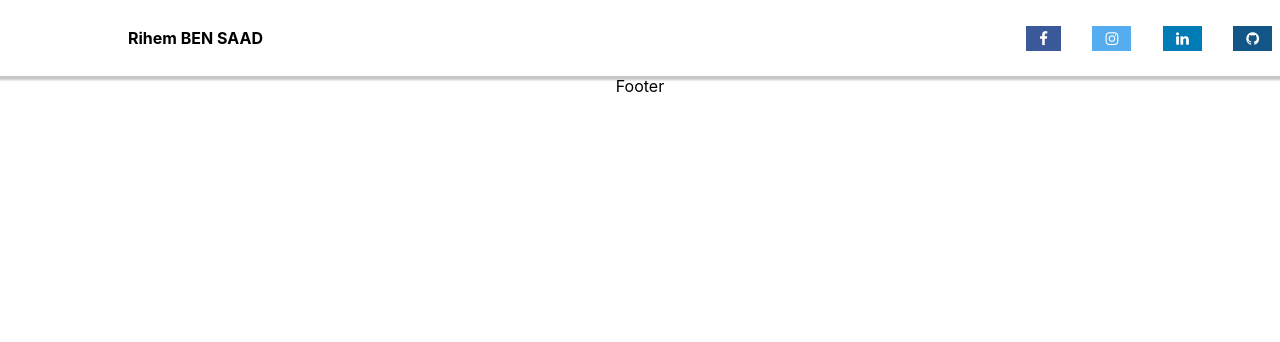
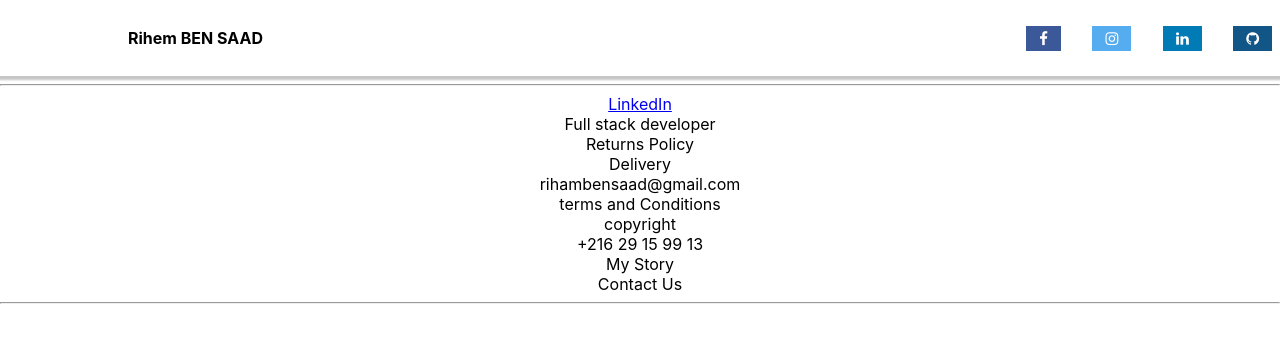
Before and after one commit to rihem-bensaad/Portfolio, a React (Create React App) app: page / in a window 1280 px wide. Shown: the top 342 px of the page. Built offline with nearby package versions, Linux system fonts and the light colour scheme.

Commit message:
footer html

```diff
--- a/src/components/Footer.tsx
+++ b/src/components/Footer.tsx
@@ -1,8 +1,45 @@
 import react from "react"
 export default function Footer() {
     return (
-        <section>
-            Footer
+        <section className="footer">
+            <hr className="footer-separator"/>
+            <section className="footer-social-media">
+                <a href="#" target="_blank" rel="noopener noreferrer">LinkedIn</a>
+            </section>
+            <section>
+                <section className="footer-info-left">
+                    <section className="footer-info__name">
+                        Full stack developer
+                    </section>
+                </section>
+                <section className="footer-info__returns">
+                        Returns Policy
+                        <br />
+                        Delivery
+                    </section>
+                <section className="footer-info-center">
+                    <section className="footer-info__email">
+                        rihambensaad@gmail.com
+                    </section>
+                    <section className="footer-info__terms">
+                        terms and Conditions
+                        <br />
+                        copyright
+                    </section>
+                </section>
+                <section className="footer-info-right">
+                    <section className="footer-info__number">
+                        +216 29 15 99 13
+                    </section>
+                    <section className="footer-info__contact">
+                        My Story
+                        <br />
+                        Contact Us
+
+                    </section>
+                </section>
+            </section>
+            <hr  className="footer-separator"/>
         </section>
     )
 }
```
